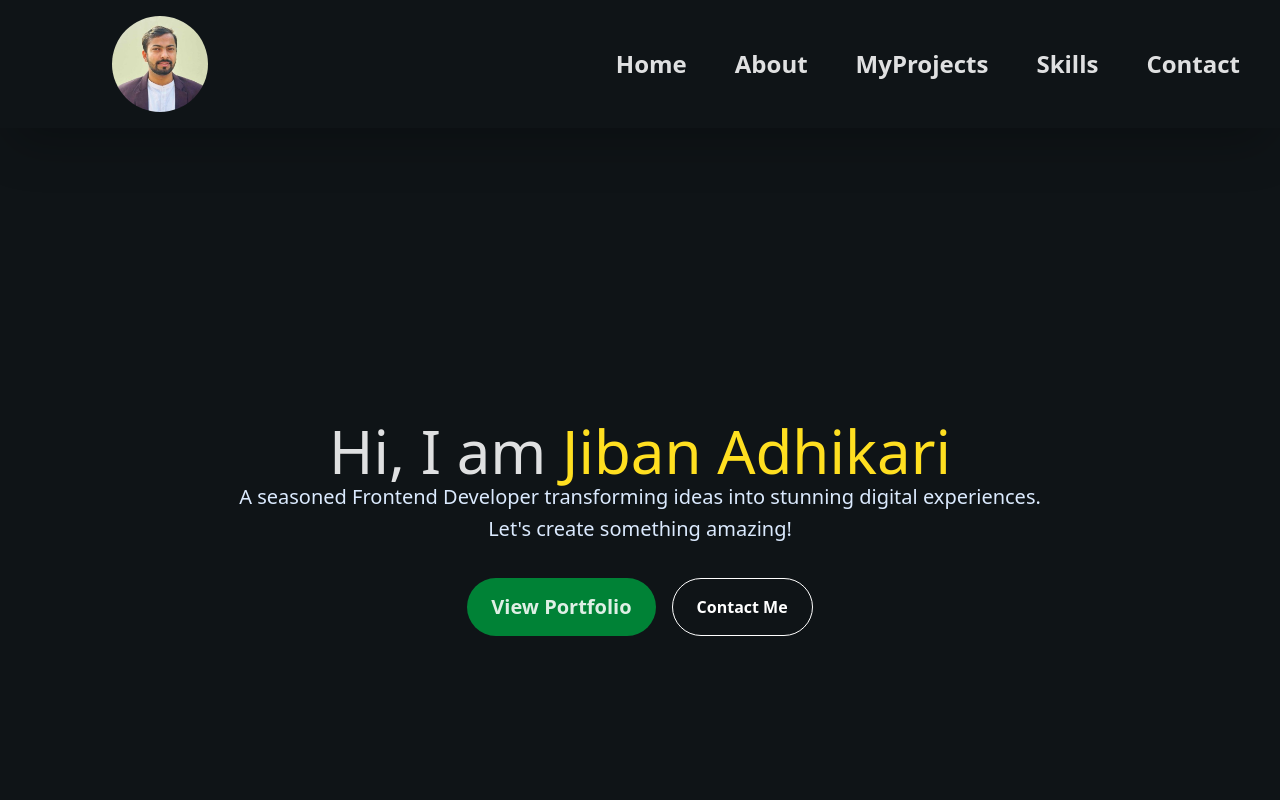
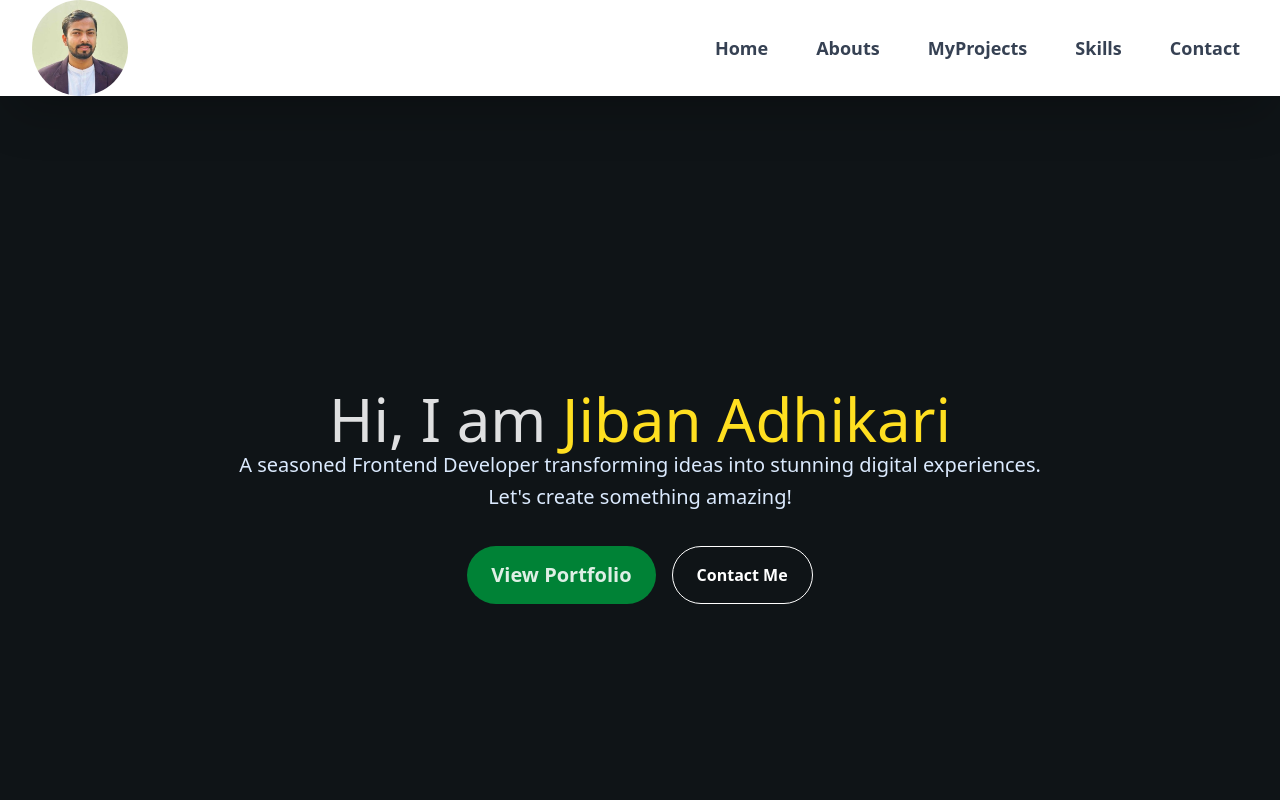
Before and after one commit to jiban296/portfolio, a React (Vite) app: page / in a window 1280 px wide. Shown: the top 800 px of the page. Built offline with nearby package versions, Linux system fonts and the light colour scheme.

Commit message:
update design

```diff
--- a/src/components/Header.jsx
+++ b/src/components/Header.jsx
@@ -3,21 +3,30 @@ import profile from "../assets/images/mypic.jpg";
 function Header(){
     return (
 
-   <div className="min-h-90vh mx-auto px-8 py-4 flex justify-between items-center shadow-2xl">
-      <img src={profile} alt="logo" className="h-24 width-auto object-contain mx-20 rounded-full "/>
+   <header className="w-full shadow-2xl bg-white dark:bg-gray-900">
+      <div className="max-w-7xl mx-auto px-4 sm:px-6 lg:px-8 flex justify-between items-center h-24">
+        {/* Logo */}
+        <div className="flex items-center">
+          <img
+            src={profile}
+            alt="logo"
+            className="h-24 w-24 object-cover rounded-full"
+          />
+        </div>
 
-       <div>
-        <ul className="flex items-center justify-center gap-8 text-grey text-2xl font-semibold  ">
+       <nav>
+        <ul className="hidden md:flex space-x-8 text-gray-700 dark:text-gray-200 font-semibold text-lg ">
             <li><a href="#home" className=" hover:text-blue-500  hover:bg-blue-500 hover:text-white py-2 px-2  hover:border-2 hover:rounded-md transition">Home</a></li>
-            <li><a href="#about" className="hover:text-blue-500 hover:bg-blue-500 hover:text-white py-2 px-2  hover:border-2 hover:rounded-md transition">About</a></li>
+            <li><a href="#about" className="hover:text-blue-500 hover:bg-blue-500 hover:text-white py-2 px-2  hover:border-2 hover:rounded-md transition">Abouts</a></li>
             <li><a href="#Projects" className="hover:text-blue-500 hover:bg-blue-500 hover:text-white py-2 px-2  hover:border-2 hover:rounded-md transition">MyProjects</a></li>
             <li><a href="#skills" className="hover:text-blue-500 hover:bg-blue-500 hover:text-white py-2 px-2  hover:border-2 hover:rounded-md transition">Skills</a></li>
             <li><a href="#contact" className="hover:text-blue-500 hover:bg-blue-500 hover:text-white py-2 px-2  hover:border-2 hover:rounded-md transition">Contact</a></li>
         </ul>
 
-       </div>
+       </nav>
 
     </div>
+    </header>
     );
 };
 
--- a/vite.config.js
+++ b/vite.config.js
@@ -4,6 +4,7 @@ import tailwindcss from '@tailwindcss/vite'
 
 // https://vite.dev/config/
 export default defineConfig({
+  base:'/portfolio/',
   plugins: [
     react(),
     tailwindcss()
```
